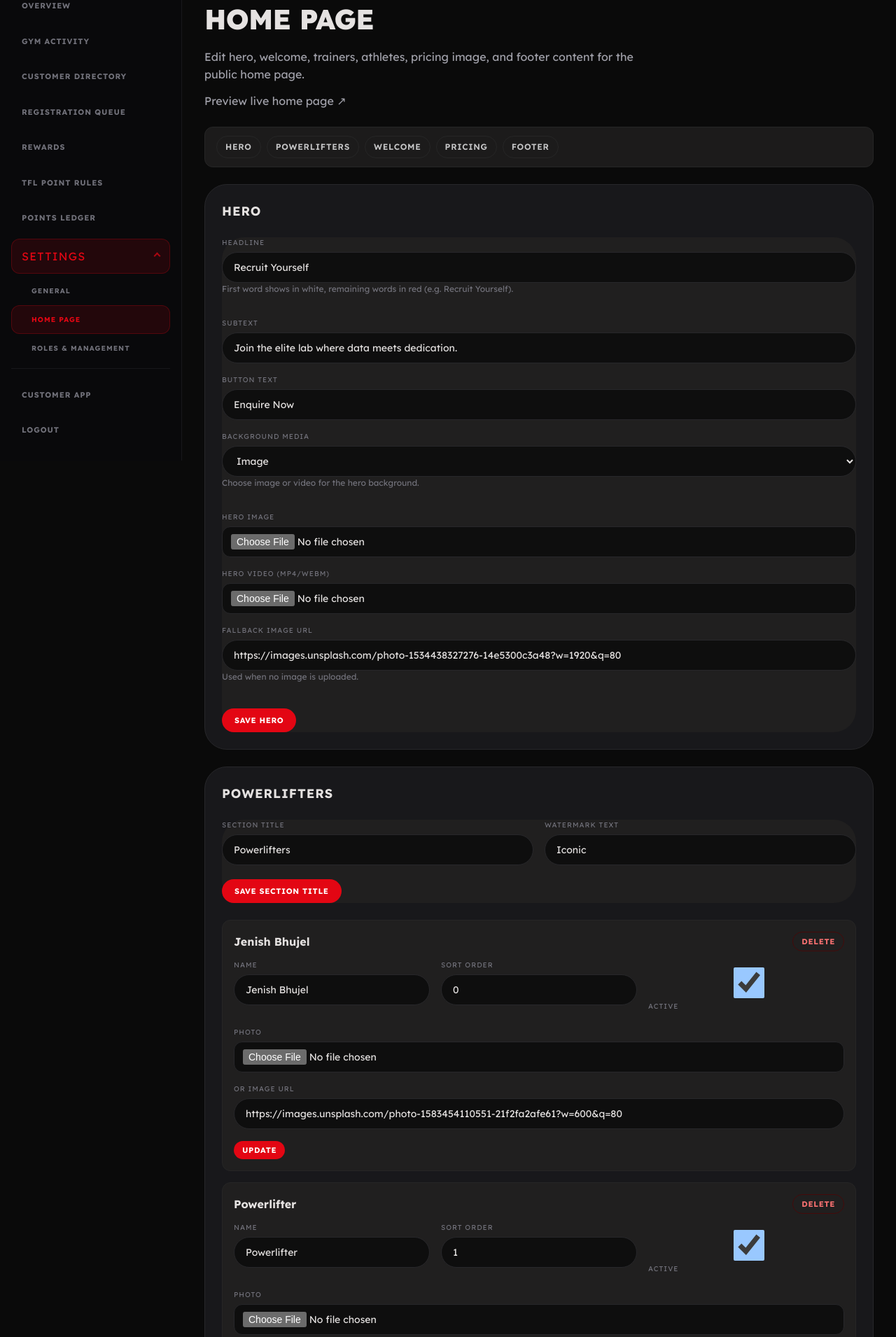
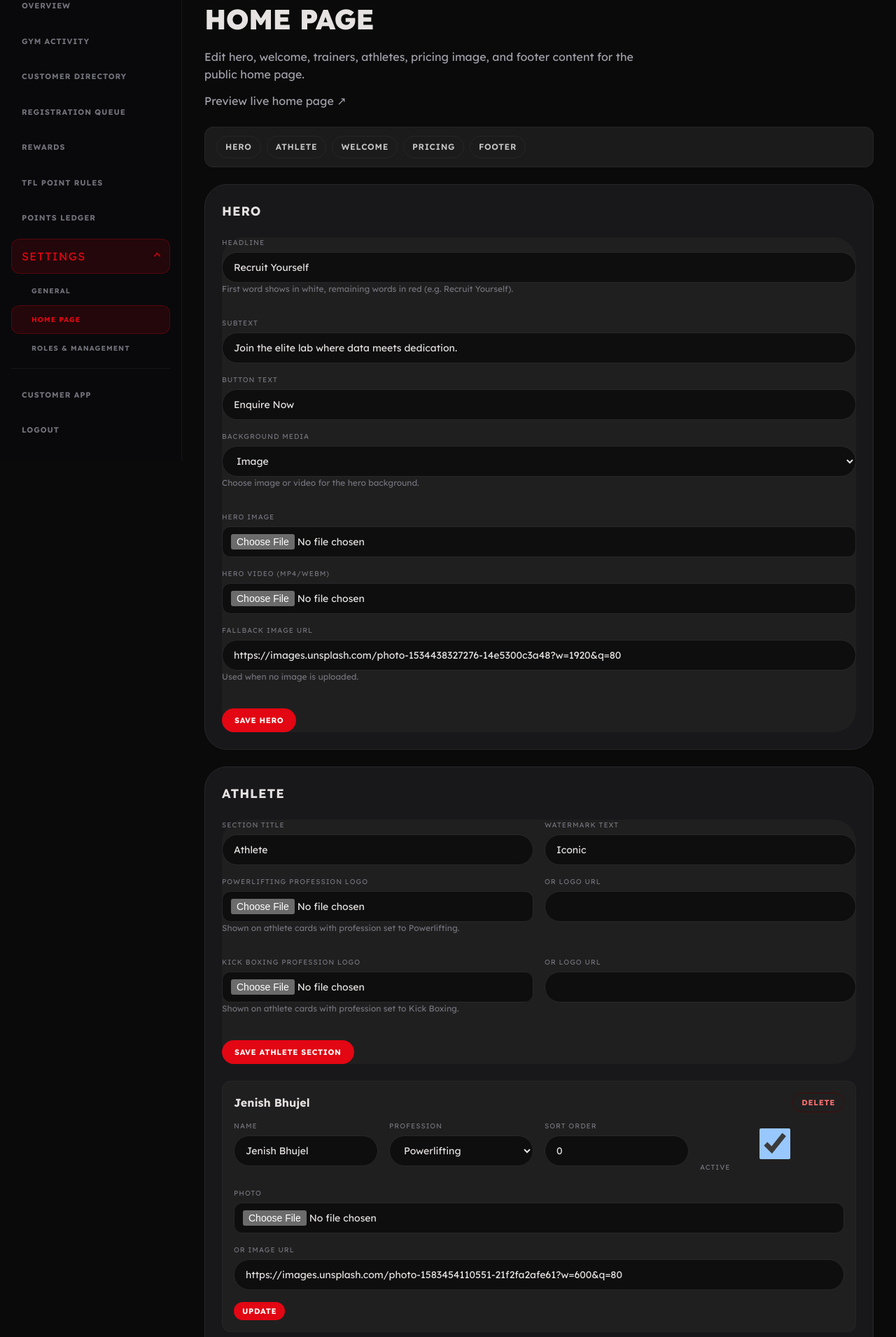
Before and after one commit to RNSAINJU/fitlab, a Django app: page /admin-portal/settings/home/ in a window 1280 px wide. Shown: the part 142-2052 px from the top of the page at 70% size. Run offline with Django 5.2, Linux system fonts and the light colour scheme; a user stored in the database is signed in; data comes from the database, SQL or seed files in the repository; tables that the repository leaves empty hold one stand-in row (values such as "Sample post"); some libraries are stand-ins or nearby versions.

Commit message:
Add athlete profession logos with admin profession dropdown
- Rename Powerlifters CMS section to Athlete
- Upload separate logos for Powerlifting and Kick Boxing professions
- Each athlete gets a profession dropdown; accordion shows matching logo
- Default section title updated to Athlete

Co-authored-by: Aryan Sainju <Aryan.sainju@gmail.com>

```diff
--- a/accounts/models.py
+++ b/accounts/models.py
@@ -36,6 +36,10 @@ def home_hero_video_path(instance, filename):
 
 def home_section_image_path(instance, filename):
     return f"home/sections/{filename}"
+
+
+def home_athlete_logo_path(instance, filename):
+    return f"home/athletes/logos/{filename}"
 
 
 def home_powerlifter_path(instance, filename):
@@ -141,8 +145,12 @@ class HomePageSettings(models.Model):
         help_text="Used when no hero image is uploaded.",
     )
 
-    powerlifters_title = models.CharField(max_length=120, default="Powerlifters")
+    powerlifters_title = models.CharField(max_length=120, default="Athlete")
     powerlifters_watermark = models.CharField(max_length=80, default="Iconic")
+    athlete_logo_powerlifting = models.ImageField(upload_to=home_athlete_logo_path, blank=True)
+    athlete_logo_powerlifting_url = models.URLField(blank=True)
+    athlete_logo_kickboxing = models.ImageField(upload_to=home_athlete_logo_path, blank=True)
+    athlete_logo_kickboxing_url = models.URLField(blank=True)
 
     welcome_tagline = models.CharField(max_length=200, default="A Private Gym in Kathmandu")
     welcome_paragraph_1 = models.TextField(blank=True)
@@ -243,9 +251,27 @@ class HomePageSettings(models.Model):
 
         return ""
 
+    def athlete_profession_logo_url(self, profession):
+        if profession == HomePowerlifter.Profession.KICKBOXING:
+            if self.athlete_logo_kickboxing:
+                return self.athlete_logo_kickboxing.url
+            return self.athlete_logo_kickboxing_url or ""
+        if self.athlete_logo_powerlifting:
+            return self.athlete_logo_powerlifting.url
+        return self.athlete_logo_powerlifting_url or ""
+
 
 class HomePowerlifter(models.Model):
+    class Profession(models.TextChoices):
+        POWERLIFTING = "powerlifting", "Powerlifting"
+        KICKBOXING = "kickboxing", "Kick Boxing"
+
     name = models.CharField(max_length=120)
+    profession = models.CharField(
+        max_length=20,
+        choices=Profession.choices,
+        default=Profession.POWERLIFTING,
+    )
     image = models.ImageField(upload_to=home_powerlifter_path, blank=True)
     image_url = models.URLField(blank=True)
     sort_order = models.PositiveIntegerField(default=0)
--- a/accounts/templatetags/fitlab_tags.py
+++ b/accounts/templatetags/fitlab_tags.py
@@ -24,6 +24,13 @@ def in_settings_section(request):
     if not match:
         return False
     return match.url_name in ("site_settings", "role_management", "home_page_settings")
+
+
+@register.filter
+def athlete_profession_logo(profession, hp):
+    if not hp:
+        return ""
+    return hp.athlete_profession_logo_url(profession)
 
 
 @register.filter
--- a/admin_portal/home_forms.py
+++ b/admin_portal/home_forms.py
@@ -81,9 +81,49 @@ class HomeHeroForm(AdminStyledModelForm):
 
 
 class HomePowerliftersSectionForm(AdminStyledModelForm):
+    remove_athlete_logo_powerlifting = forms.BooleanField(
+        required=False,
+        label="Remove powerlifting profession logo",
+    )
+    remove_athlete_logo_kickboxing = forms.BooleanField(
+        required=False,
+        label="Remove kick boxing profession logo",
+    )
+
     class Meta:
         model = HomePageSettings
-        fields = ["powerlifters_title", "powerlifters_watermark"]
+        fields = [
+            "powerlifters_title",
+            "powerlifters_watermark",
+            "athlete_logo_powerlifting",
+            "athlete_logo_powerlifting_url",
+            "athlete_logo_kickboxing",
+            "athlete_logo_kickboxing_url",
+        ]
+
+    def clean_athlete_logo_powerlifting(self):
+        return _clean_home_image(
+            "athlete_logo_powerlifting",
+            self.cleaned_data.get("athlete_logo_powerlifting"),
+        )
+
+    def clean_athlete_logo_kickboxing(self):
+        return _clean_home_image(
+            "athlete_logo_kickboxing",
+            self.cleaned_data.get("athlete_logo_kickboxing"),
+        )
+
+    def save(self, commit=True):
+        instance = super().save(commit=False)
+        if self.cleaned_data.get("remove_athlete_logo_powerlifting") and instance.athlete_logo_powerlifting:
+            instance.athlete_logo_powerlifting.delete(save=False)
+            instance.athlete_logo_powerlifting = None
+        if self.cleaned_data.get("remove_athlete_logo_kickboxing") and instance.athlete_logo_kickboxing:
+            instance.athlete_logo_kickboxing.delete(save=False)
+            instance.athlete_logo_kickboxing = None
+        if commit:
+            instance.save()
+        return instance
 
 
 class HomeWelcomeForm(AdminStyledModelForm):
@@ -221,7 +261,7 @@ class HomePowerlifterForm(AdminStyledModelForm):
 
     class Meta:
         model = HomePowerlifter
-        fields = ["name", "image", "image_url", "sort_order", "is_active"]
+        fields = ["name", "profession", "image", "image_url", "sort_order", "is_active"]
 
     def clean_image(self):
         return _clean_home_image("powerlifter_image", self.cleaned_data.get("image"))
--- a/admin_portal/home_views.py
+++ b/admin_portal/home_views.py
@@ -76,7 +76,7 @@ def home_page_settings(request):
                 request.POST,
                 None,
                 settings,
-                "Powerlifters section updated.",
+                "Athlete section updated.",
             ),
             "welcome": (
                 HomeWelcomeForm,
--- a/static/css/home.css
+++ b/static/css/home.css
@@ -506,6 +506,12 @@ body.home-nav-open {
 .home-accordion__icon svg {
   width: 16px;
   height: auto;
+}
+
+.home-accordion__profession-logo {
+  width: 22px;
+  height: 22px;
+  object-fit: contain;
 }
 
 .home-accordion__label-text {
--- a/templates/admin_portal/home_page_settings.html
+++ b/templates/admin_portal/home_page_settings.html
@@ -14,7 +14,7 @@
 
 <nav class="home-cms-nav" aria-label="Home page sections">
   <a href="#cms-hero">Hero</a>
-  <a href="#cms-powerlifters">Powerlifters</a>
+  <a href="#cms-athletes">Athlete</a>
   <a href="#cms-welcome">Welcome</a>
   <a href="#cms-pricing">Pricing</a>
   <a href="#cms-footer">Footer</a>
@@ -84,9 +84,9 @@
     </form>
   </section>
 
-  <section class="admin-panel" id="cms-powerlifters">
-    <div class="admin-panel__head"><h2>Powerlifters</h2></div>
-    <form method="post" class="admin-form-panel home-cms-section-form">
+  <section class="admin-panel" id="cms-athletes">
+    <div class="admin-panel__head"><h2>Athlete</h2></div>
+    <form method="post" enctype="multipart/form-data" class="admin-form-panel home-cms-section-form">
       {% csrf_token %}
       <input type="hidden" name="action" value="powerlifters_section">
       <div class="admin-form-row">
@@ -99,7 +99,51 @@
           {{ powerlifters_section_form.powerlifters_watermark }}
         </div>
       </div>
-      <button type="submit" class="admin-btn admin-btn--primary">Save section title</button>
+      <div class="admin-form-row admin-form-row--full">
+        <div>
+          <label>Powerlifting profession logo</label>
+          {% if hp.athlete_logo_powerlifting %}
+            <img src="{{ hp.athlete_logo_powerlifting.url }}" alt="" class="home-cms-thumb">
+          {% elif hp.athlete_logo_powerlifting_url %}
+            <img src="{{ hp.athlete_logo_powerlifting_url }}" alt="" class="home-cms-thumb">
+          {% endif %}
+          {{ powerlifters_section_form.athlete_logo_powerlifting }}
+          <p class="admin-form-hint">Shown on athlete cards with profession set to Powerlifting.</p>
+          {% if hp.athlete_logo_powerlifting %}
+            <label class="home-cms-check">
+              {{ powerlifters_section_form.remove_athlete_logo_powerlifting }}
+              <span>{{ powerlifters_section_form.remove_athlete_logo_powerlifting.label }}</span>
+            </label>
+          {% endif %}
+        </div>
+        <div>
+          <label>Or logo URL</label>
+          {{ powerlifters_section_form.athlete_logo_powerlifting_url }}
+        </div>
+      </div>
+      <div class="admin-form-row admin-form-row--full">
+        <div>
+          <label>Kick boxing profession logo</label>
+          {% if hp.athlete_logo_kickboxing %}
+            <img src="{{ hp.athlete_logo_kickboxing.url }}" alt="" class="home-cms-thumb">
+          {% elif hp.athlete_logo_kickboxing_url %}
+            <img src="{{ hp.athlete_logo_kickboxing_url }}" alt="" class="home-cms-thumb">
+          {% endif %}
+          {{ powerlifters_section_form.athlete_logo_kickboxing }}
+          <p class="admin-form-hint">Shown on athlete cards with profession set to Kick Boxing.</p>
+          {% if hp.athlete_logo_kickboxing %}
+            <label class="home-cms-check">
+              {{ powerlifters_section_form.remove_athlete_logo_kickboxing }}
+              <span>{{ powerlifters_section_form.remove_athlete_logo_kickboxing.label }}</span>
+            </label>
+          {% endif %}
+        </div>
+        <div>
+          <label>Or logo URL</label>
+          {{ powerlifters_section_form.athlete_logo_kickboxing_url }}
+        </div>
+      </div>
+      <button type="submit" class="admin-btn admin-btn--primary">Save athlete section</button>
     </form>
 
     {% for item in powerlifters %}
@@ -115,6 +159,13 @@
         <input type="hidden" name="item_id" value="{{ item.pk }}">
         <div class="admin-form-row">
           <div><label>Name</label><input type="text" name="name" value="{{ item.name }}" class="admin-input"></div>
+          <div>
+            <label>Profession</label>
+            <select name="profession" class="admin-input">
+              <option value="powerlifting" {% if item.profession == "powerlifting" %}selected{% endif %}>Powerlifting</option>
+              <option value="kickboxing" {% if item.profession == "kickboxing" %}selected{% endif %}>Kick Boxing</option>
+            </select>
+          </div>
           <div><label>Sort order</label><input type="number" name="sort_order" value="{{ item.sort_order }}" class="admin-input"></div>
           <div><label class="home-cms-check"><input type="checkbox" name="is_active" {% if item.is_active %}checked{% endif %}> Active</label></div>
         </div>
@@ -129,16 +180,16 @@
       </form>
       </div>
     {% empty %}
-      <p class="admin-form-hint">No powerlifters yet. Add one below.</p>
+      <p class="admin-form-hint">No athletes yet. Add one below.</p>
     {% endfor %}
 
     <form method="post" enctype="multipart/form-data" class="home-cms-add">
       {% csrf_token %}
       <input type="hidden" name="action" value="save_item">
       <input type="hidden" name="item_type" value="powerlifter">
-      <h3>Add powerlifter</h3>
+      <h3>Add athlete</h3>
       {{ powerlifter_form.as_p }}
-      <button type="submit" class="admin-btn admin-btn--primary">Add powerlifter</button>
+      <button type="submit" class="admin-btn admin-btn--primary">Add athlete</button>
     </form>
   </section>
 
```
Also changed, not shown: templates/accounts/home.html (+12 -6 lines), accounts/migrations/0018_athlete_profession_logos.py (added).
